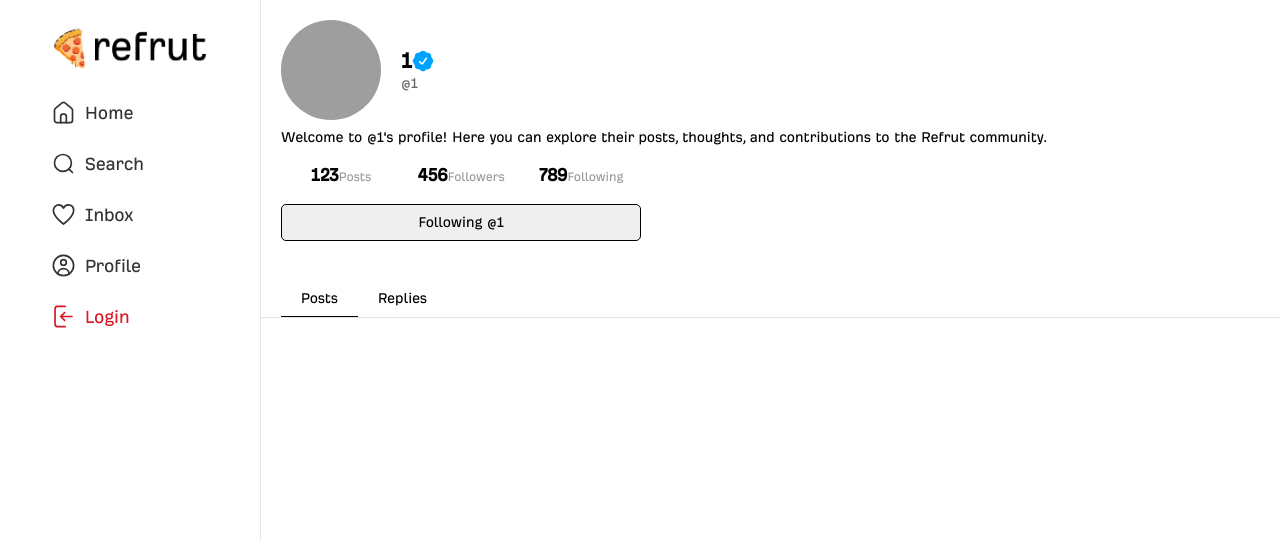
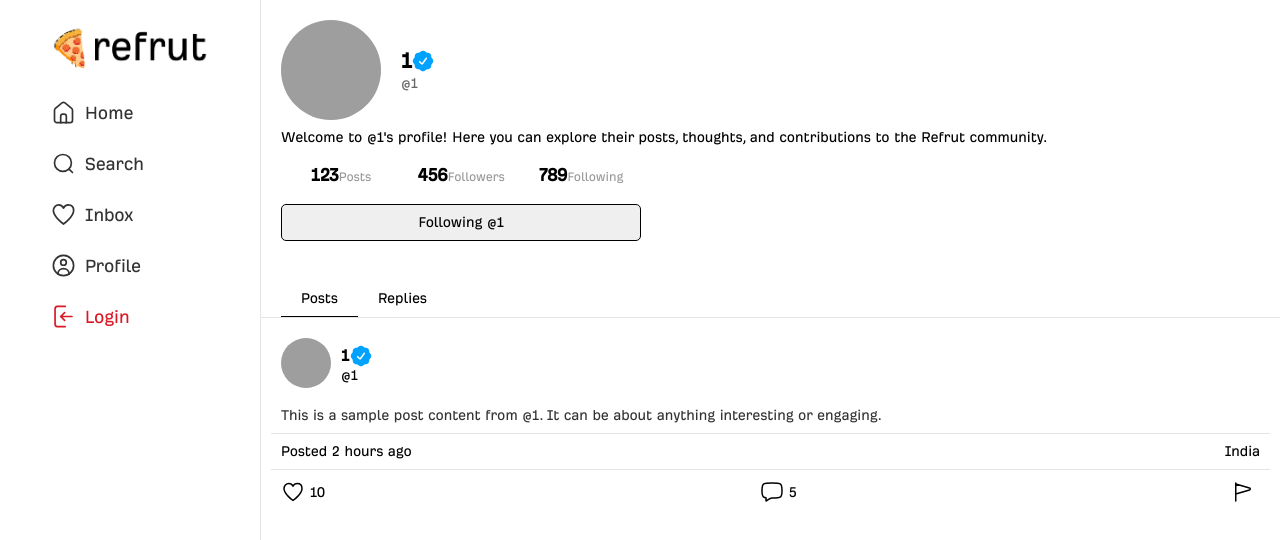
Before and after one commit to SajadTroy/refrut_next, a Next.js app: page /u/1 in a window 1280 px wide. Shown: the top 540 px of the page. Built offline with nearby package versions, Linux system fonts and the light colour scheme; grey boxes are pictures that could not be loaded.

Commit message:
Add user posts section with styling for profile page

```diff
--- a/app/u/[handle]/page.tsx
+++ b/app/u/[handle]/page.tsx
@@ -76,6 +76,49 @@ export default async function UserProfile({ params }: { params: Params }) {
           <Link href={`/u/${handle}/replies`}>Replies</Link>
         </div>
       </div>
+
+      {/* User Posts */}
+      <div className="posts_container">
+        <div className="post">
+          <Link href={`/u/${handle}`} className="post_header">
+            <div className="user_image">
+              <img
+                src={`/img/avatars/${handle}.png`}
+                alt={`Avatar of ${handle}`}
+                className="user_avatar"
+              />
+            </div>
+            <div className="user_info">
+              <h1 className="post_author_name">{handle.toUpperCase()}
+                <div className="verified">
+                  <svg width="24" height="24" fill="currentColor" viewBox="0 0 24 24" xmlns="http://www.w3.org/2000/svg"><path d='M10.565 2.075c-.394.189-.755.497-1.26.928l-.079.066a2.56 2.56 0 0 1-1.58.655l-.102.008c-.662.053-1.135.09-1.547.236a3.33 3.33 0 0 0-2.03 2.029c-.145.412-.182.885-.235 1.547l-.008.102a2.56 2.56 0 0 1-.655 1.58l-.066.078c-.431.506-.74.867-.928 1.261a3.33 3.33 0 0 0 0 2.87c.189.394.497.755.928 1.26l.066.079c.41.48.604.939.655 1.58l.008.102c.053.662.09 1.135.236 1.547a3.33 3.33 0 0 0 2.029 2.03c.412.145.885.182 1.547.235l.102.008c.629.05 1.09.238 1.58.655l.079.066c.505.431.866.74 1.26.928a3.33 3.33 0 0 0 2.87 0c.394-.189.755-.497 1.26-.928l.079-.066c.48-.41.939-.604 1.58-.655l.102-.008c.662-.053 1.135-.09 1.547-.236a3.33 3.33 0 0 0 2.03-2.029c.145-.412.182-.885.235-1.547l.008-.102c.05-.629.238-1.09.655-1.58l.066-.079c.431-.505.74-.866.928-1.26a3.33 3.33 0 0 0 0-2.87c-.189-.394-.497-.755-.928-1.26l-.066-.079a2.56 2.56 0 0 1-.655-1.58l-.008-.102c-.053-.662-.09-1.135-.236-1.547a3.33 3.33 0 0 0-2.029-2.03c-.412-.145-.885-.182-1.547-.235l-.102-.008a2.56 2.56 0 0 1-1.58-.655l-.079-.066c-.505-.431-.866-.74-1.26-.928a3.33 3.33 0 0 0-2.87 0m5.208 6.617a.75.75 0 0 1 .168 1.047l-3.597 4.981a1.75 1.75 0 0 1-2.736.128l-1.506-1.72a.75.75 0 1 1 1.13-.989l1.505 1.721a.25.25 0 0 0 .39-.018l3.598-4.981a.75.75 0 0 1 1.048-.169' /></svg>
+                </div>
+              </h1>
+              <span className="post_author_handle">@{handle}</span>
+            </div>
+          </Link>
+          <div className="post_content">
+            <p>This is a sample post content from @{handle}. It can be about anything interesting or engaging.</p>
+          </div>
+          <div className="post_details">
+            <span className="post_time">Posted 2 hours ago</span>
+            <span className="location">India</span>
+          </div>
+          <div className="post_actions">
+            <button className="like_button">
+              <svg width="24" height="24" fill="none" stroke="currentColor" strokeWidth="1.5" viewBox="0 0 24 24" strokeLinecap="round" strokeLinejoin="round" xmlns="http://www.w3.org/2000/svg"><path d='M7.75 3.5C5.127 3.5 3 5.76 3 8.547 3 14.125 12 20.5 12 20.5s9-6.375 9-11.953C21 5.094 18.873 3.5 16.25 3.5c-1.86 0-3.47 1.136-4.25 2.79-.78-1.654-2.39-2.79-4.25-2.79' /></svg>
+              <span className="like_count">10</span>
+            </button>
+            <button className="comment_button">
+              <svg width="24" height="24" fill="none" stroke="currentColor" strokeWidth="1.5" viewBox="0 0 24 24" strokeLinecap="round" strokeLinejoin="round" xmlns="http://www.w3.org/2000/svg"><path d='M3.464 16.828C2 15.657 2 14.771 2 11s0-5.657 1.464-6.828C4.93 3 7.286 3 12 3s7.071 0 8.535 1.172S22 7.229 22 11s0 4.657-1.465 5.828C19.072 18 16.714 18 12 18c-2.51 0-3.8 1.738-6 3v-3.212c-1.094-.163-1.899-.45-2.536-.96' /></svg>
+              <span className="comment_count">5</span>
+            </button>
+            <button className="flag_button">
+              <svg width="24" height="24" fill="none" stroke="currentColor" strokeWidth="1.5" viewBox="0 0 24 24" strokeLinecap="round" strokeLinejoin="round" xmlns="http://www.w3.org/2000/svg"><path d='m4.75 14 13.78-4.04c.96-.282.96-1.638 0-1.92L4.75 4m0 10V4m0 10v7m0-17V3' /></svg>
+            </button>
+          </div>
+        </div>
+      </div>
     </div>
   );
 }
--- a/styles/Profile.css
+++ b/styles/Profile.css
@@ -132,3 +132,103 @@
 .profile-container .tabs .tab.active {
     border-color: #000;
 }
+
+/* Posts */
+
+.posts_container {
+    display: flex;
+    flex-wrap: wrap;
+    justify-content: center;
+    padding: 10px;
+}
+
+.posts_container .post {
+    width: 100%;
+    display: flex;
+    flex-direction: column;
+    background-color: #fff;
+    border-radius: 8px;
+    overflow: hidden;
+    margin-bottom: 10px;
+}
+
+.posts_container .post .post_header {
+    display: flex;
+    align-items: center;
+    padding: 10px;
+    color: #000;
+}
+
+.posts_container .post .post_header .user_image {
+    width: 50px;
+    height: 50px;
+    border-radius: 50%;
+    background-color: #f0f0f0;
+    margin-right: 10px;
+    overflow: hidden;
+}
+
+.posts_container .post .post_header .user_image img {
+    width: 100%;
+    height: 100%;
+    object-fit: cover;
+}
+
+.posts_container .post .post_header .user_info {
+    display: flex;
+    flex-direction: column;
+}
+
+.posts_container .post .post_header .user_info h1 {
+    margin: 0;
+    font-size: 18px;
+    font-weight: bold;
+    display: flex;
+    align-items: center;
+    justify-self: center;
+}
+
+.posts_container .post .post_header .user_info h1 .verified {
+    color: rgb(0, 162, 255);
+    display: flex;
+    align-items: center;
+    justify-self: center;
+}
+
+.posts_container .post .post_content {
+    padding: 10px;
+    color: #333;
+}
+
+.posts_container .post .post_details {
+    display: flex;
+    justify-content: space-between;
+    padding: 10px;
+    border-top: 1px solid #e5e5e5;
+}
+
+.posts_container .post .post_actions {
+    display: flex;
+    justify-content: space-between;
+    padding: 10px;
+    border-top: 1px solid #e5e5e5;
+}
+
+.posts_container .post .post_actions button {
+    background-color: transparent;
+    border: none;
+    cursor: pointer;
+    color: #000;
+    font-size: 16px;
+    display: flex;
+    align-items: center;
+    justify-content: center;
+}
+
+.posts_container .post .post_actions button svg {
+    margin-right: 5px;
+}
+
+.posts_container .post .post_actions button:hover {
+    color: red;
+}
```
